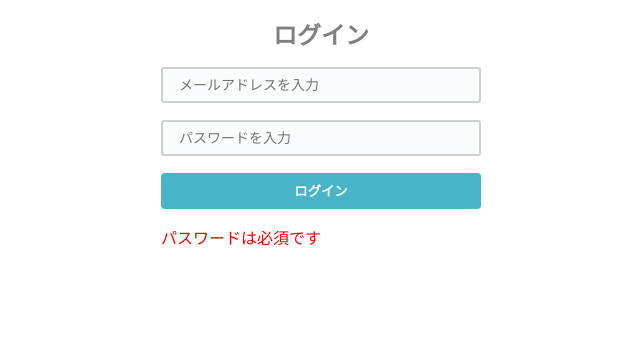
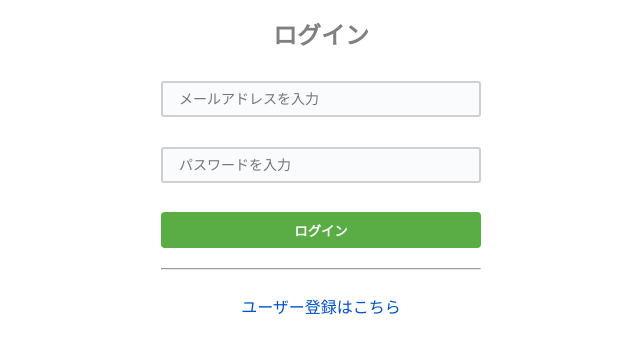
Before and after one commit to yyamada12/login, a React (Create React App) app in the folder client/react/: page /login in a window 1280 px wide. Shown: the top 352 px of the page, without its empty margins (319-959 px from the left). Built offline with nearby package versions, Linux system fonts and the light colour scheme.

Commit message:
update style for login view

```diff
--- a/client/react/src/components/Login.tsx
+++ b/client/react/src/components/Login.tsx
@@ -1,6 +1,7 @@
 import React, { useState } from 'react'
 import { useForm } from 'react-hook-form'
 import { useHistory } from 'react-router'
+import { Link } from 'react-router-dom'
 
 import axios from 'axios'
 import 'external/axios_settings'
@@ -12,7 +13,7 @@ import { useSetUserContext } from 'contexts/UserStore'
 const Login: React.FC = () => {
   const [email, setEmail] = useState('')
   const [password, setPassword] = useState('')
-  const [msg, setMsg] = useState('パスワードは必須です')
+  const [msg, setMsg] = useState('')
 
   const history = useHistory()
 
@@ -56,7 +57,7 @@ const Login: React.FC = () => {
               required: 'メールアドレスを入力してください',
             })}
           />
-          {errors.email && errors.email.message}
+          <p className="loginMsg">{errors.email && errors.email.message}</p>
 
           <input
             type="password"
@@ -70,12 +71,20 @@ const Login: React.FC = () => {
               required: 'パスワードを入力してください',
             })}
           />
+          <p className="loginMsg">
+            {errors.password && errors.password.message}
+          </p>
 
           <button className="loginSubmit" type="submit">
             ログイン
           </button>
 
           <p className="loginMsg">{msg}</p>
+
+          <hr className="loginSeparator" />
+          <Link className="loginToRegister" to="/register">
+            <p>ユーザー登録はこちら</p>
+          </Link>
         </form>
       </div>
     </React.Fragment>
--- a/client/react/src/style/login.css
+++ b/client/react/src/style/login.css
@@ -13,7 +13,7 @@
   border: 2px solid #cdcfd4;
   border-radius: 3px;
   text-indent: 1em;
-  margin: 0 0 1.2em;
+  margin: 1em 0 0;
 }
 
 .loginMain {
@@ -22,9 +22,10 @@
 }
 
 .loginSubmit {
+  margin: 1em 0 0;
   width: 100%;
   height: 36px;
-  background: rgb(71, 180, 199);
+  background: #5aac44;
   border-radius: 0.3em;
   font-weight: bold;
   text-decoration: none;
@@ -34,4 +35,19 @@
 
 .loginMsg {
   color: red;
+  font-weight: bold;
 }
+
+.loginToRegister {
+  text-decoration: none;
+}
+
+.loginToRegister > p {
+  margin-top: 1.5em;
+  text-align: center;
+  color: #0052cc;
+}
+
+.loginSeparator {
+  margin-top: 1.2em;
+}
```
